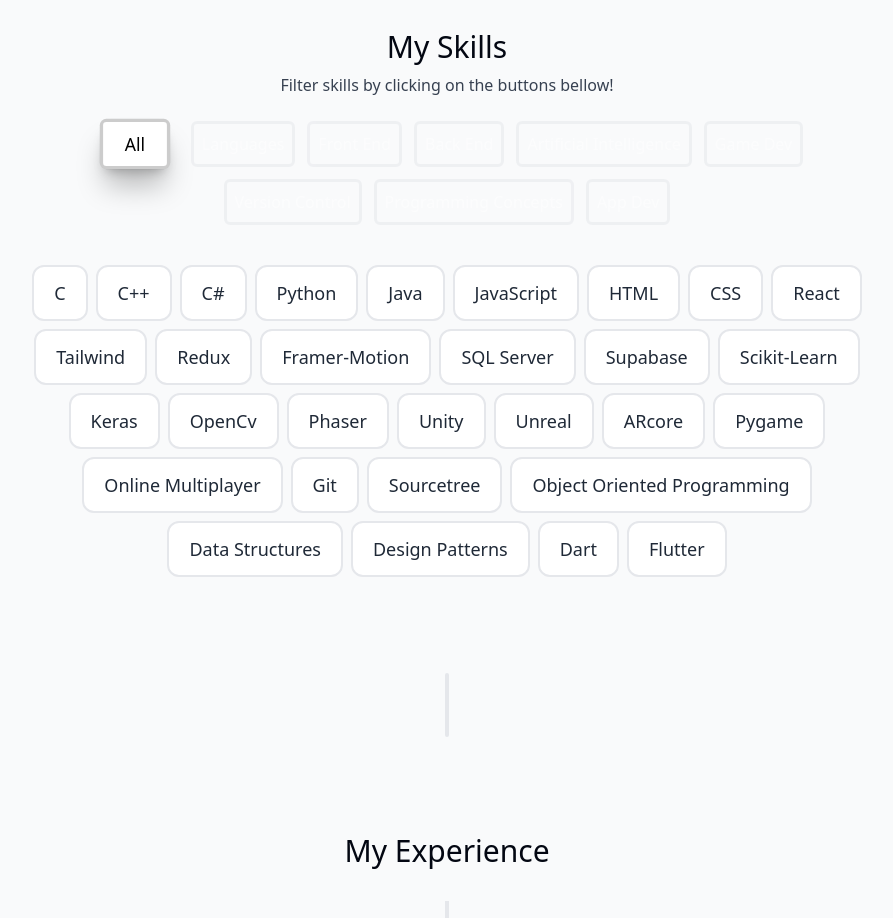
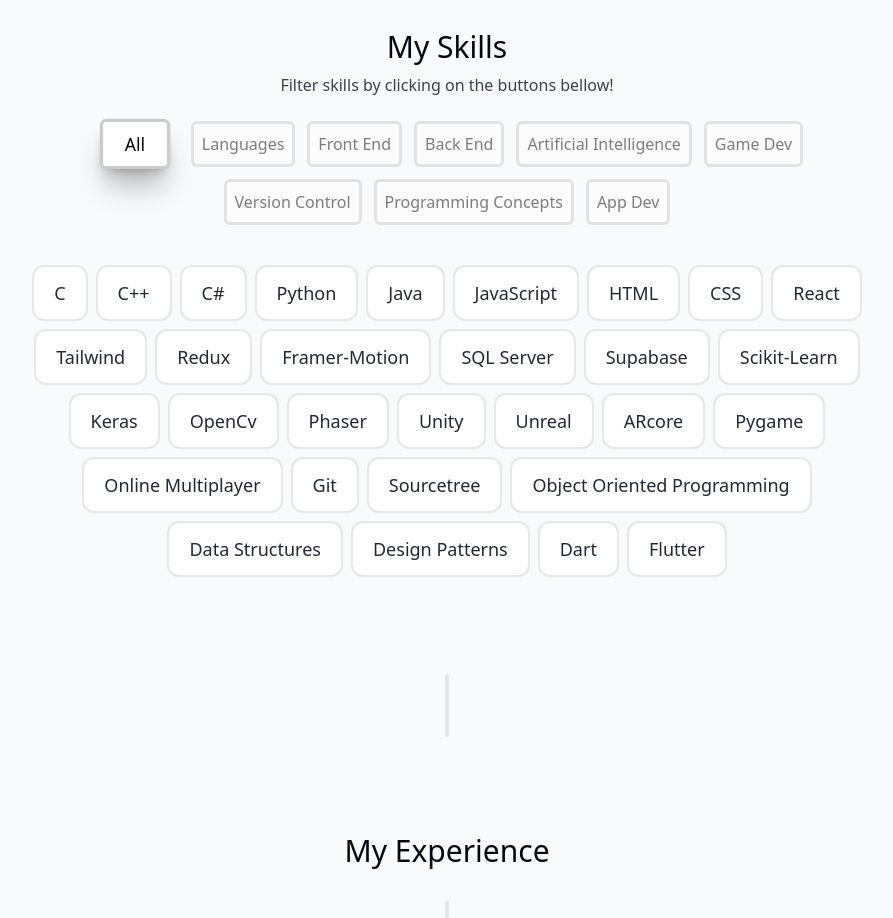
Before and after one commit to aliaboshady/portfolio, a React (Vite) app: page / in a window 1280 px wide. Shown: the part 2760-3678 px from the top of the page, without its empty margins (193-1086 px from the left). Built offline with nearby package versions, Linux system fonts and the light colour scheme.

Commit message:
Removed colors from skills section

```diff
--- a/src/components/skills/FiltersList.jsx
+++ b/src/components/skills/FiltersList.jsx
@@ -27,7 +27,7 @@
           key={filter.name}
           activeButton={activeButton}
           onClick={onSelectFilter}
-          color={filter.color}
+          // color={filter.color}
         >
           {filter.name}
         </FilterButton>
```
